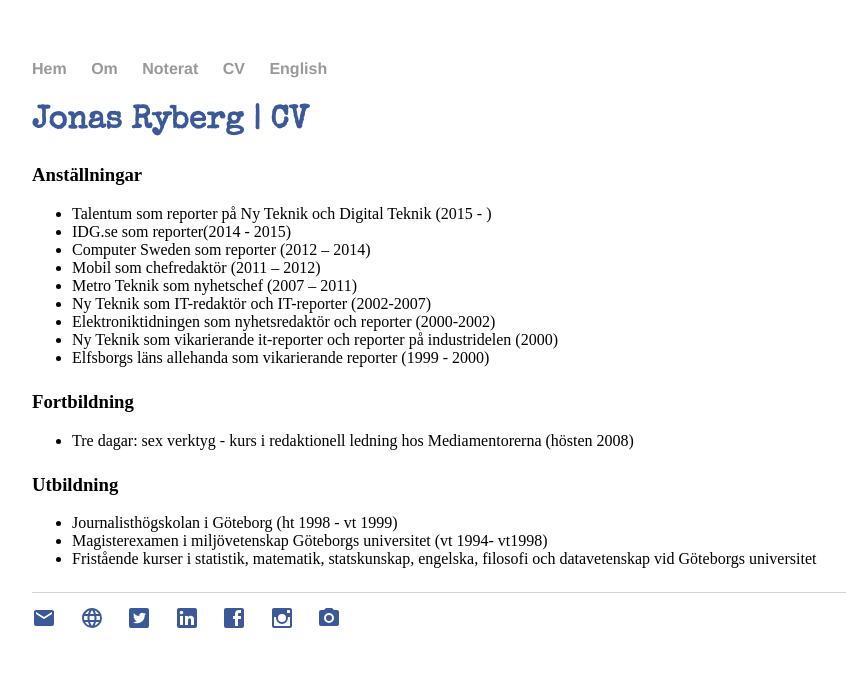
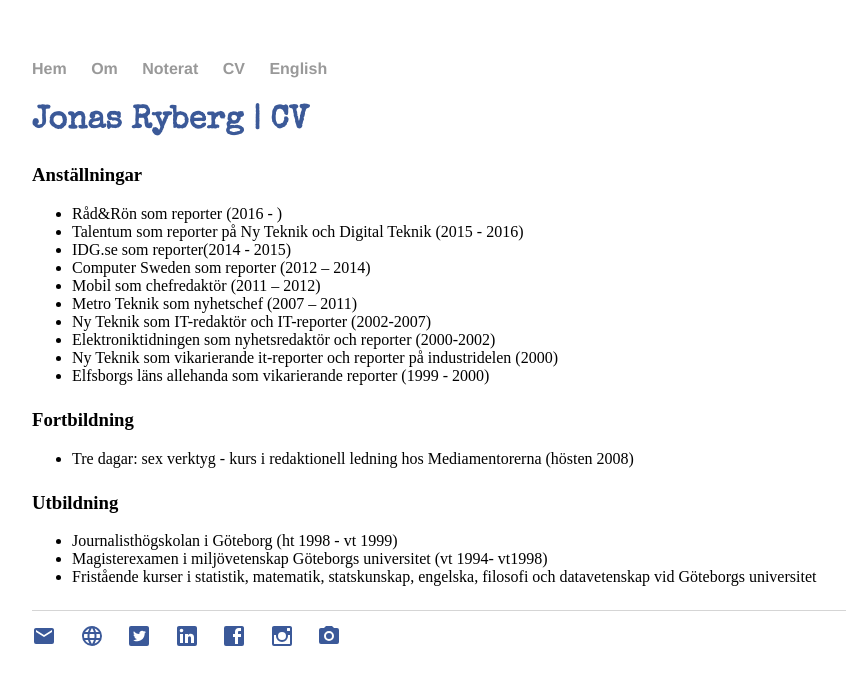
Before and after one commit to jonasryberg/jonasryberg.github.io, a Jekyll site: the page built from cv/index.html, in a window 1280 px wide. Shown: the top 685 px of the page, without its empty margins (160-1006 px from the left). Built offline with Jekyll 4.4.1, drawn with Linux system fonts in a browser that asks for light colours.

Commit message:
Update cv.html

```diff
--- a/_includes/cv.html
+++ b/_includes/cv.html
@@ -1,7 +1,8 @@
 <p>
 <h3>Anställningar</h3>
 <ul>
-<li>Talentum som reporter på Ny Teknik och Digital Teknik (2015 - )</li>
+<li>Råd&Rön som reporter (2016 - )</li>
+<li>Talentum som reporter på Ny Teknik och Digital Teknik (2015 - 2016)</li>
 <li>IDG.se som reporter(2014 - 2015)</li>
 <li>Computer Sweden som reporter (2012 – 2014)</li>
 <li>Mobil som chefredaktör (2011 – 2012) </li>
```
